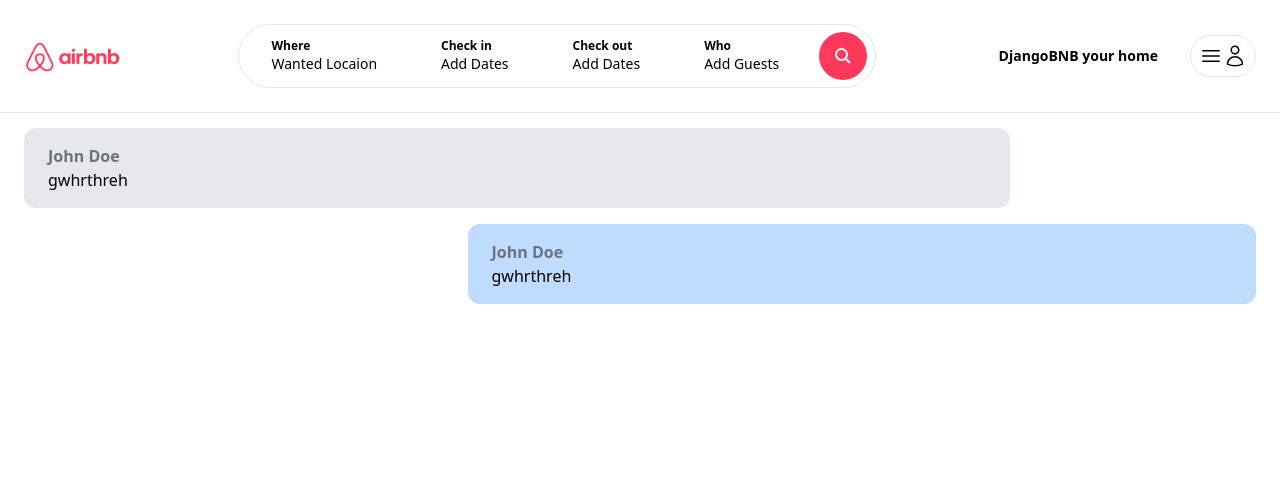
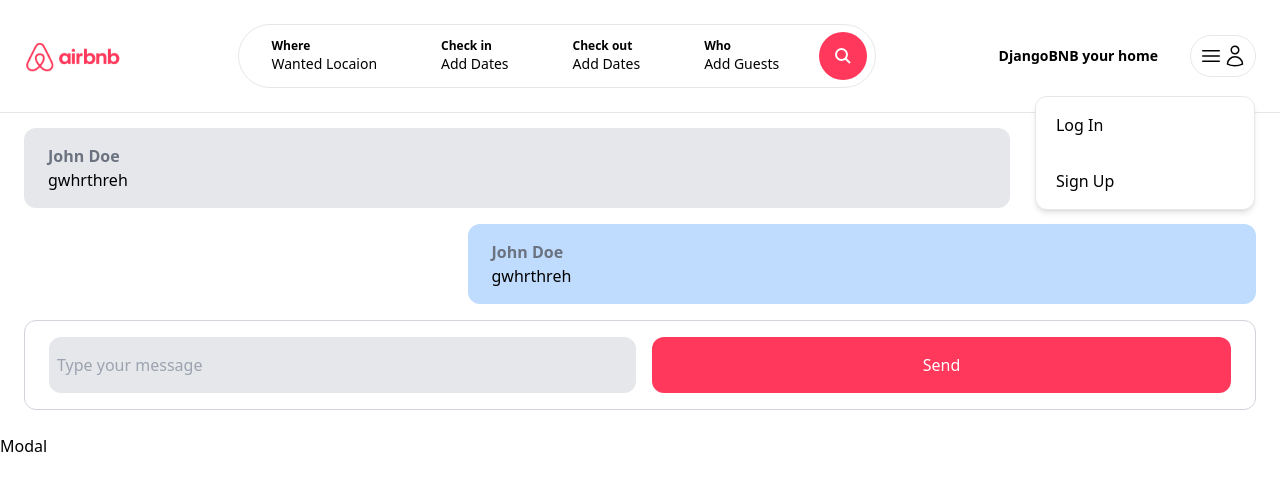
Before and after one commit to jpb989/practice_airbnb_clone, a Next.js app in the folder frontend/: page /inbox/1 in a window 1280 px wide. Both pictures are taken after a click on the button 1222 px from the left and 56 px from the top of the page. Shown: the top 490 px of the page. Built offline with nearby package versions, Linux system fonts and the light colour scheme.

Commit message:
modifying nav

```diff
--- /dev/null
+++ b/frontend/app/components/forms/CustomButton.tsx
@@ -0,0 +1,22 @@
+interface CustomButtonProps {
+    label: string;
+    className?: string;
+    onClick: () => void;
+}
+
+const CustomButton: React.FC<CustomButtonProps> = ({
+    label,
+    onClick,
+    className
+}) => {
+    return (
+        <div
+            onClick={onClick}
+            className={`w-full py-4 bg-airbnb hover:bg-airbnb-dark text-white rounded-xl transition text-center cursor-pointer ${className}`}
+        >
+            {label}
+        </div>
+    )
+}
+
+export default CustomButton;
--- a/frontend/app/components/inbox/ConversationDetail.tsx
+++ b/frontend/app/components/inbox/ConversationDetail.tsx
@@ -1,3 +1,5 @@
+"use client";
+import CustomButton from "../forms/CustomButton";
 
 const ConversationDetail = () => {
   return (
@@ -15,6 +17,19 @@
             <p>gwhrthreh</p>
           </div>
       </div>
+      <div className="mt-4 py-4 px-6 flex border border-gray-300 space-x-4 rounded-xl">
+        <input
+        type="text"
+        placeholder="Type your message"
+        className="w-full p-2 bg-gray-200 rounded-xl"
+        />
+
+        <CustomButton
+          label="Send"
+          onClick={() => {console.log("clicked")}}
+          className="w-[100px] "
+        />
+      </div>
     </>
   )
 }
--- /dev/null
+++ b/frontend/app/components/modals/Modal.tsx
@@ -0,0 +1,14 @@
+"use client";
+
+import React from "react";
+interface ModalProps{
+
+}
+
+const Modal: React.FC<ModalProps> = () => {
+  return (
+    <div>Modal</div>
+  )
+}
+
+export default Modal
--- /dev/null
+++ b/frontend/app/components/navbar/MenuLink.tsx
@@ -0,0 +1,25 @@
+"use client";
+
+import React from "react";
+
+interface MenuLinkProps{
+    label: string;
+    onClick: () => void;
+
+}
+
+const MenuLink:React.FC<MenuLinkProps> = ({
+    label,
+    onClick
+}) => {
+    return (
+        <div
+            onClick={onClick}
+            className="px-5 py-4 cursor-pointer hover:bg-gray-100 transition"
+        >
+            {label}
+        </div>
+    )
+}
+
+export default MenuLink
--- a/frontend/app/components/navbar/UserNav.tsx
+++ b/frontend/app/components/navbar/UserNav.tsx
@@ -1,16 +1,37 @@
+"use client";
+
+import { useState } from "react";
+import MenuLink from "./MenuLink";
 
 const UserNav = () => {
+  const [isOpen, setIsOpen]   = useState(false)
+
   return (
     <div className="p-2 relative inline-block border rounded-full">
-        <button className="flex items-center">
+        <button
+          className="flex items-center"
+          onClick={() => setIsOpen(!isOpen)}
+        >
           <svg fill="none" viewBox="0 0 24 24" strokeWidth="1.5" stroke="currentColor" className="size-6">
               <path strokeLinecap="round" strokeLinejoin="round" d="M3.75 6.75h16.5M3.75 12h16.5m-16.5 5.25h16.5" />
           </svg>
           <svg fill="none" viewBox="0 0 24 24" strokeWidth="1.5" stroke="currentColor" className="size-6">
               <path strokeLinecap="round" strokeLinejoin="round" d="M15.75 6a3.75 3.75 0 1 1-7.5 0 3.75 3.75 0 0 1 7.5 0ZM4.501 20.118a7.5 7.5 0 0 1 14.998 0A17.933 17.933 0 0 1 12 21.75c-2.676 0-5.216-.584-7.499-1.632Z" />
           </svg>
+        </button>
 
-        </button>
+        {isOpen && (
+          <div className="w-[220px] absolute top-[60px] right-0 bg-white border rounded-xl shadow-md flex flex-col cursor-pointer">
+            <MenuLink
+              label="Log In"
+              onClick={() => console.log("Clicked Log In Button")}
+            />
+            <MenuLink
+              label="Sign Up"
+              onClick={() => console.log("Clicked Sign Up Button")}
+            />
+          </div>
+        )}
     </div>
   )
 }
--- a/frontend/app/layout.tsx
+++ b/frontend/app/layout.tsx
@@ -2,6 +2,7 @@
 import localFont from "next/font/local";
 import "./globals.css";
 import Navbar from "./components/navbar/Navbar";
+import Modal from "./components/modals/Modal";
 
 const geistSans = localFont({
   src: "./fonts/GeistVF.woff",
@@ -33,6 +34,7 @@
         <div className="pt-32">
           {children}
         </div>
+        <Modal/>
       </body>
     </html>
   );
```
Also changed, not shown: 1 other file (tests, documents, lock files or other folders). Lines whose indentation alone changed are shown as unchanged.
